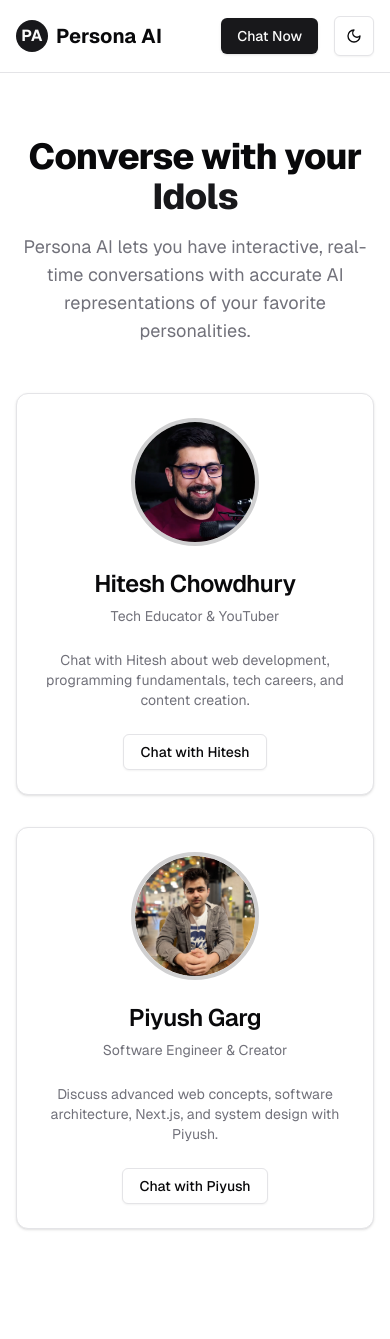
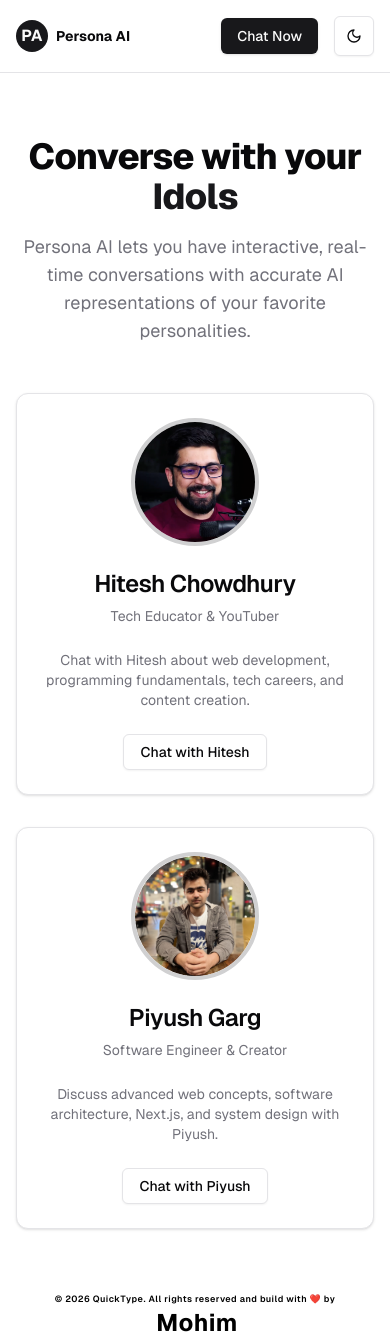
Before and after one commit to Mohimkhan/Persona-AI, a Next.js app: page / in a window 390 px wide. Before the commit the page ends 1293 px from the top, so only its background shows below. Built offline with nearby package versions, Linux system fonts and the light colour scheme.

Commit message:
feat: add footer to home page and made changes to place it perfectly

```diff
--- a/app/page.tsx
+++ b/app/page.tsx
@@ -2,17 +2,28 @@
 import Image from "next/image";
 import { ThemeSwitcher } from "@/components/ThemeSwitcher";
 import { Button } from "@/components/ui/button";
-import { Card, CardContent, CardDescription, CardFooter, CardHeader, CardTitle } from "@/components/ui/card";
+import {
+  Card,
+  CardContent,
+  CardDescription,
+  CardFooter,
+  CardHeader,
+  CardTitle,
+} from "@/components/ui/card";
+import Footer from "@/components/common/Footer";
 
 export default function Home() {
   return (
-    <div className="min-h-screen bg-background">
+    <>
+      <div className="min-h-[calc(100dvh-40px)] bg-background">
         <header className="container mx-auto px-4 py-4 flex items-center justify-between border-b">
           <div className="flex items-center gap-2">
             <div className="w-8 h-8 rounded-full bg-primary flex items-center justify-center text-primary-foreground font-bold">
               PA
             </div>
-          <h1 className="text-xl font-bold text-foreground">Persona AI</h1>
+            <h1 className="text-sm md:text-xl font-bold text-foreground">
+              Persona AI
+            </h1>
           </div>
           <div className="flex items-center gap-4">
             <Link href="/chat">
@@ -27,7 +38,8 @@
             Converse with your <span className="text-primary">Idols</span>
           </h2>
           <p className="text-muted-foreground text-lg md:text-xl max-w-2xl mb-12">
-          Persona AI lets you have interactive, real-time conversations with accurate AI representations of your favorite personalities.
+            Persona AI lets you have interactive, real-time conversations with
+            accurate AI representations of your favorite personalities.
           </p>
 
           <div className="grid grid-cols-1 md:grid-cols-2 gap-8 w-full max-w-4xl">
@@ -39,6 +51,7 @@
                     src="/images/hitesh_choudhary.png"
                     alt="Hitesh Chowdhury"
                     fill
+                    sizes="(max-width: 768px) 100vw, (max-width: 1200px) 50vw, 33vw"
                     className="object-cover"
                   />
                 </div>
@@ -47,7 +60,8 @@
               </CardHeader>
               <CardContent>
                 <p className="text-sm text-muted-foreground">
-                Chat with Hitesh about web development, programming fundamentals, tech careers, and content creation.
+                  Chat with Hitesh about web development, programming
+                  fundamentals, tech careers, and content creation.
                 </p>
               </CardContent>
               <CardFooter className="flex justify-center">
@@ -65,6 +79,7 @@
                     src="/images/piyush_garg.png"
                     alt="Piyush Garg"
                     fill
+                    sizes="(max-width: 768px) 100vw, (max-width: 1200px) 50vw, 33vw"
                     className="object-cover"
                   />
                 </div>
@@ -73,7 +88,8 @@
               </CardHeader>
               <CardContent>
                 <p className="text-sm text-muted-foreground">
-                Discuss advanced web concepts, software architecture, Next.js, and system design with Piyush.
+                  Discuss advanced web concepts, software architecture, Next.js,
+                  and system design with Piyush.
                 </p>
               </CardContent>
               <CardFooter className="flex justify-center">
@@ -85,5 +101,7 @@
           </div>
         </main>
       </div>
+      <Footer />
+    </>
   );
 }
--- a/components/common/Footer.tsx
+++ b/components/common/Footer.tsx
@@ -3,7 +3,7 @@
 
 const Footer = () => {
   return (
-    <div className="absolute bottom-2 left-1/2 -translate-x-2/4 w-full cursor-pointer dark:bg-transparent dark:text-white text-black font-semibold tracking-wider text-[9px] md:text-[16px]">
+    <div className="w-full cursor-pointer dark:bg-transparent dark:text-white text-black font-semibold tracking-wider text-[9px] md:text-[16px]">
       <div className="flex justify-center items-center flex-col sm:flex-row">
         <span>
           {`© ${new Date().getFullYear()} ${appName}. All rights reserved and build with ❤️ by`}
--- a/components/ui/link-preview.tsx
+++ b/components/ui/link-preview.tsx
@@ -98,6 +98,7 @@
         <HoverCardPrimitive.Trigger asChild>
           <Link
             onMouseMove={handleMouseMove}
+            target="_blank"
             className={cn("text-black dark:text-white", className)}
             href={url}
           >
@@ -133,6 +134,7 @@
               >
                 <Link
                   href={url}
+                  target="_blank"
                   className="block p-1 bg-white border-2 border-transparent shadow rounded-xl hover:border-neutral-200 dark:hover:border-neutral-800"
                   style={{ fontSize: 0 }}
                 >
--- a/constants/index.ts
+++ b/constants/index.ts
@@ -1,4 +1,4 @@
 export const LOGOUT_MODAL_ID: string = "my_logout_modal";
 export const appName: string = "QuickType";
-export const socialMediaHandle: string = "Mohim Khan";
-export const socialProfileUrl: string = "https://www.facebook.com/mohim.khan.5076798/";
+export const socialMediaHandle: string = "Mohim";
+export const socialProfileUrl: string = "https://github.com/Mohimkhan";
```
Lines whose indentation alone changed are shown as unchanged.
